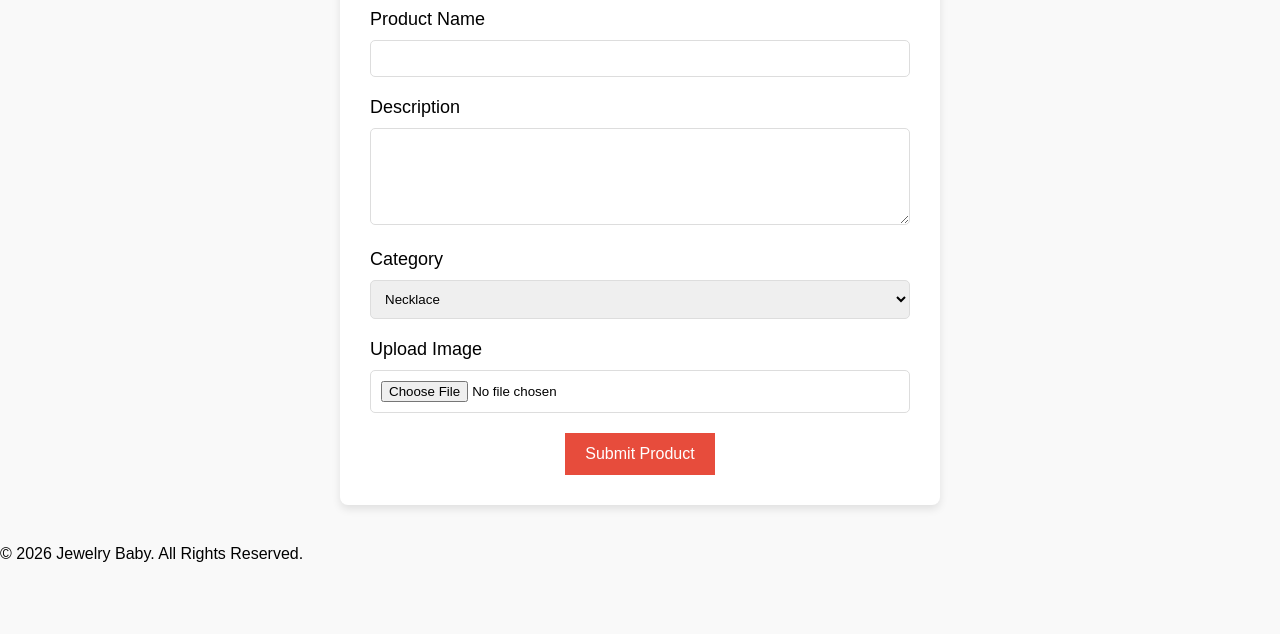
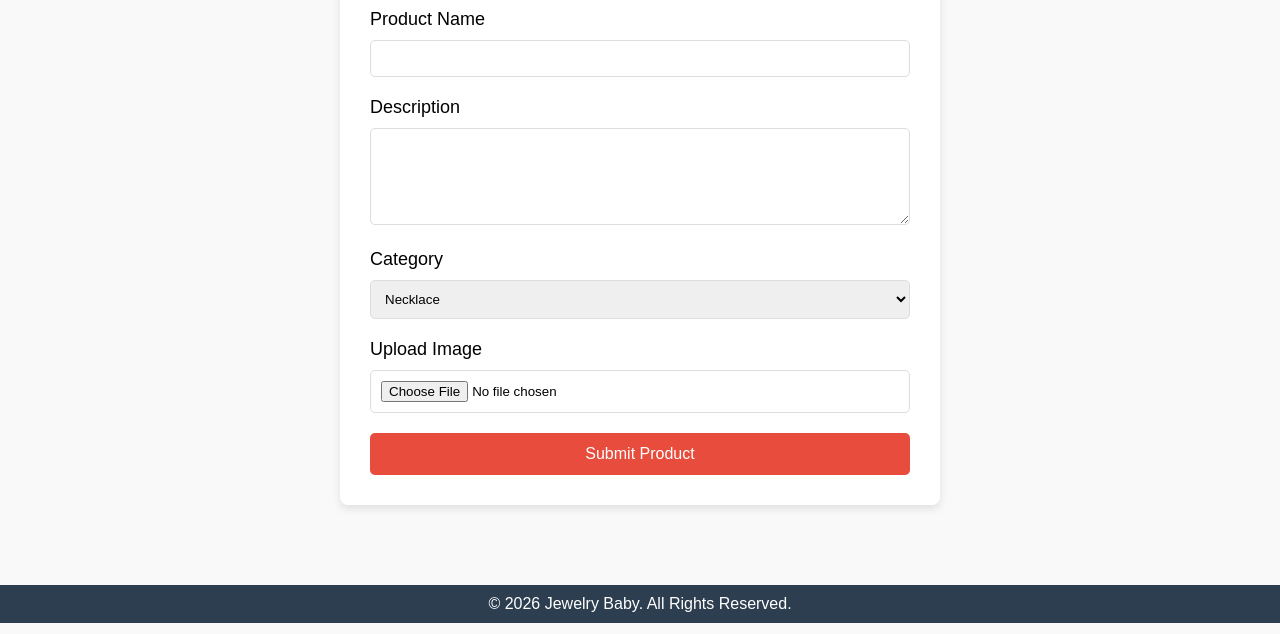
Before and after one commit to pudc95/Enter-Jewelry-Information, a plain HTML site: page index.html in a window 1280 px wide. Shown: the part 166-800 px from the top of the page. Drawn offline with Linux system fonts and the light colour scheme.

Commit message:
Fix button styling and ensure full width
Added width to button and fixed border-radius.

```diff
--- a/styles.css
+++ b/styles.css
@@ -83,4 +83,18 @@ form textarea {
   font-size: 16px;
   border: none;
   cursor: pointer;
-  border-radius: 5
+  border-radius: 5px;
+  width: 100%;  /* Add this line to ensure button takes full width */
+}
+
+.submit-btn:hover {
+  background-color: #c0392b;
+}
+
+footer {
+  background-color: #2c3e50;
+  color: white;
+  padding: 10px;
+  text-align: center;
+  margin-top: 40px;
+}
```
